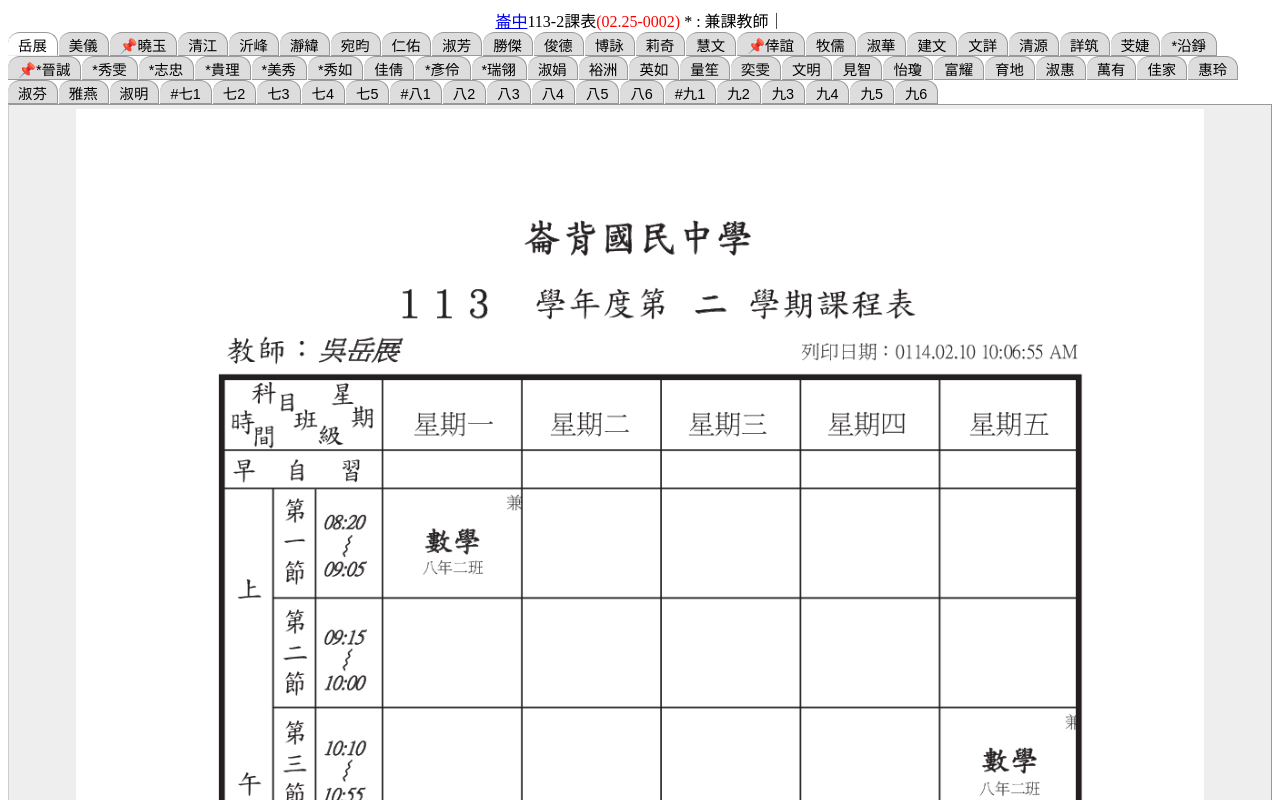
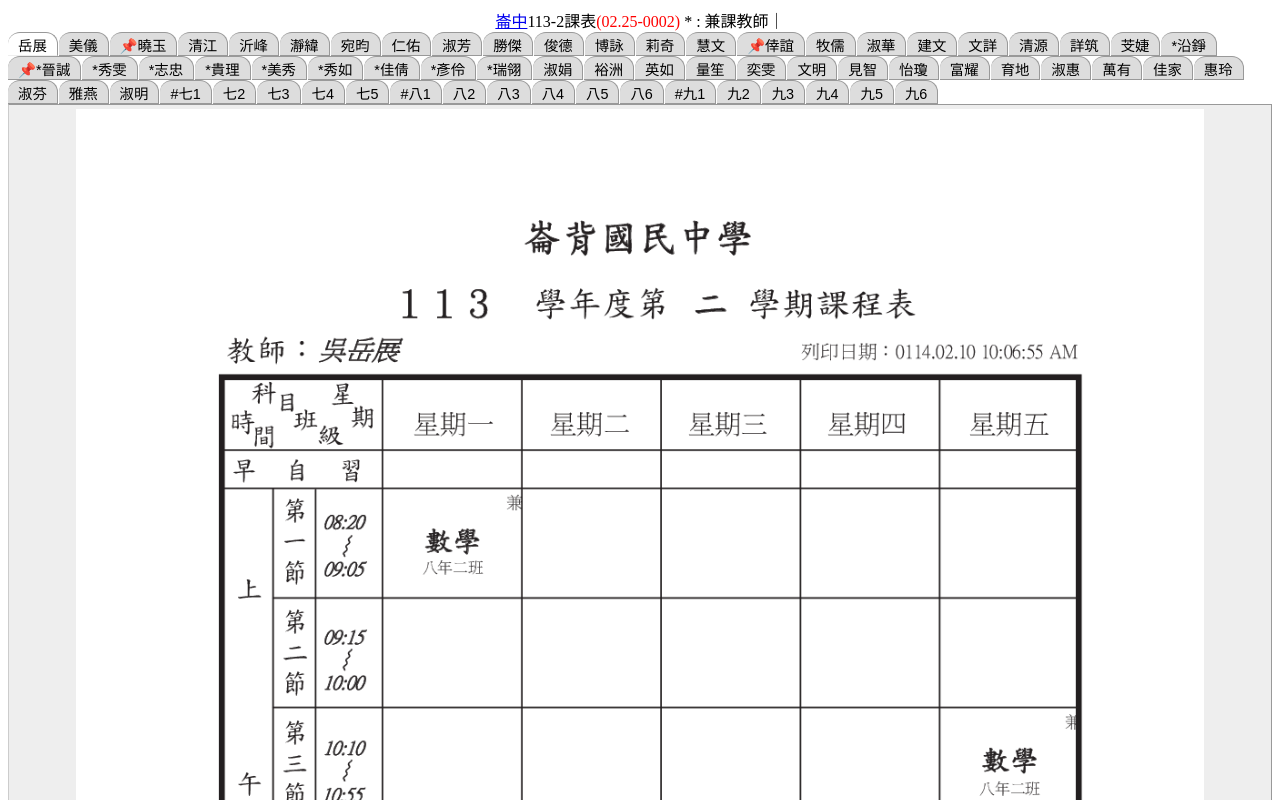
Before and after one commit to zhuhwjh/zhuhwjh.github.io, a plain HTML site: page lbjh/113_2/one.html in a window 1280 px wide. Shown: the top 800 px of the page. Drawn offline with Linux system fonts and the light colour scheme.

Commit message:
Add files via upload

```diff
--- a/lbjh/113_2/one.html
+++ b/lbjh/113_2/one.html
@@ -68,7 +68,7 @@ li {
 <li class="TabbedPanelsTab" tabindex="0">*貴理</li>
 <li class="TabbedPanelsTab" tabindex="0">*美秀</li>
 <li class="TabbedPanelsTab" tabindex="0">*秀如</li>
-<li class="TabbedPanelsTab" tabindex="0">佳倩</li>
+<li class="TabbedPanelsTab" tabindex="0">*佳倩</li>
 <li class="TabbedPanelsTab" tabindex="0">*彥伶</li>
 <li class="TabbedPanelsTab" tabindex="0">*瑞翎</li>
 <li class="TabbedPanelsTab" tabindex="0">淑娟</li>
```
